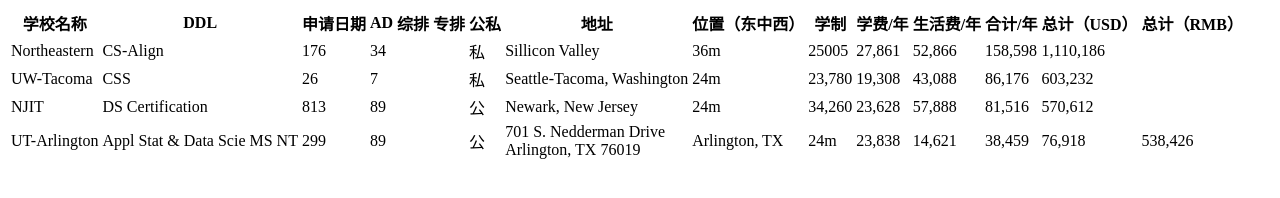
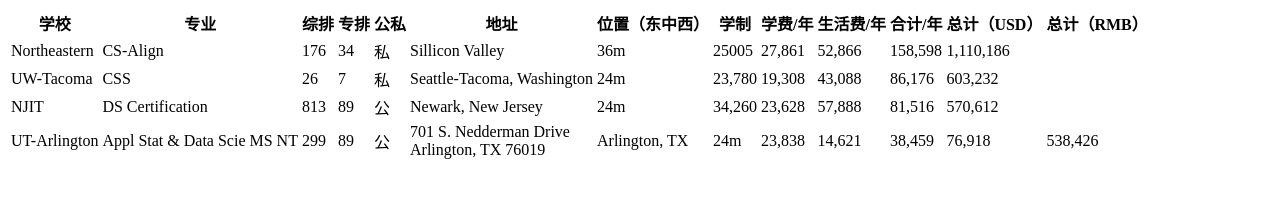
Before and after one commit to will-xia/about, a plain HTML site: page index.html in a window 1280 px wide. Drawn offline with Linux system fonts and the light colour scheme.

Commit message:
Update index.html

```diff
--- a/index.html
+++ b/index.html
@@ -1,9 +1,7 @@
 <table>
   <tr>
-    <th>学校名称</th>
-    <th>DDL</th>
-    <th>申请日期</th>
-    <th>AD</th>
+    <th>学校</th>
+    <th>专业</th>
     <th>综排</th>
     <th>专排</th>
     <th>公私</th>
@@ -21,8 +19,6 @@
     <td>CS-Align</td>
     <td>176</td>
     <td>34</td>
-    <td></td>
-    <td></td>
     <td>私</td>
     <td>Sillicon Valley</td>
     <td>36m</td>
@@ -37,8 +33,6 @@
     <td>CSS</td>
     <td>26</td>
     <td>7</td>
-    <td></td>
-    <td></td>
     <td>私</td>
     <td>Seattle-Tacoma, Washington</td>
     <td>24m</td>
@@ -53,8 +47,6 @@
     <td>DS Certification</td>
     <td>813</td>
     <td>89</td>
-    <td></td>
-    <td></td>
     <td>公</td>
     <td>Newark, New Jersey</td>
     <td>24m</td>
@@ -69,8 +61,6 @@
     <td>Appl Stat &amp; Data Scie MS NT</td>
     <td>299</td>
     <td>89</td>
-    <td></td>
-    <td></td>
     <td>公</td>
     <td>701 S. Nedderman Drive<br>Arlington, TX 76019</td>
     <td>Arlington, TX</td>
```
